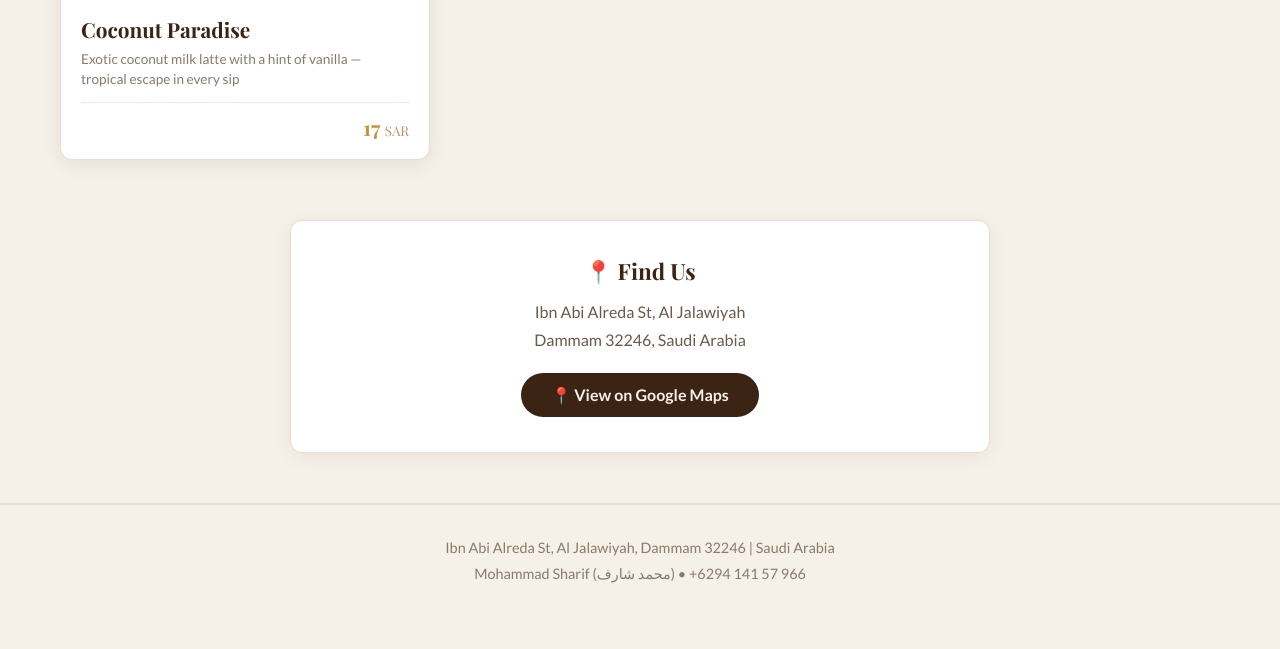
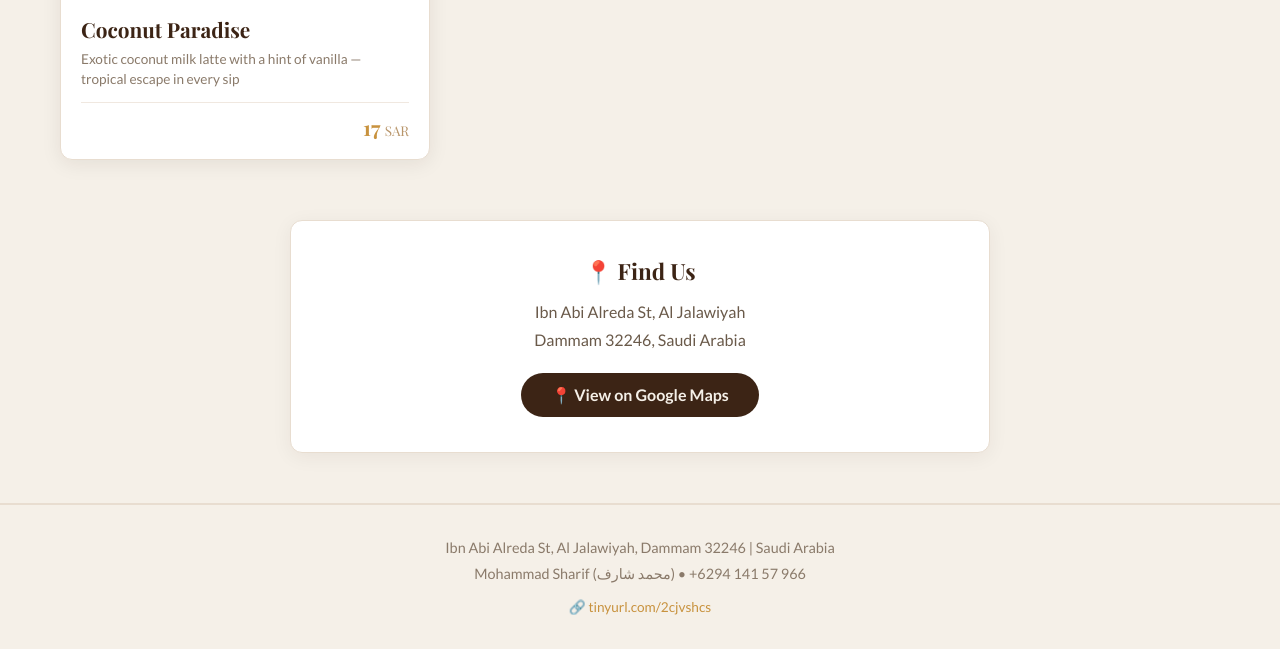
Before and after one commit to rdstudiohub/Hotel, a plain HTML site: page brew-nest.html in a window 1280 px wide. Shown: the part 1826-2475 px from the top of the page. Before the commit the page ends 2443 px from the top, so only its background shows below. Drawn offline with nearby package versions, Linux system fonts and the light colour scheme; a web font is replaced by a local one.

Commit message:
Add short URL to footer

```diff
--- a/brew-nest.html
+++ b/brew-nest.html
@@ -419,6 +419,7 @@ body {
 <footer class="footer">
     <div class="address-line">Ibn Abi Alreda St, Al Jalawiyah, Dammam 32246 | Saudi Arabia</div>
     <div class="address-line">Mohammad Sharif (محمد شارف) • +966 57 141 6294</div>
+    <div class="address-line" style="margin-top:8px;color:#c8923e;font-size:0.85em;">🔗 tinyurl.com/2cjvshcs</div>
 </footer>
 
 <script>
```
